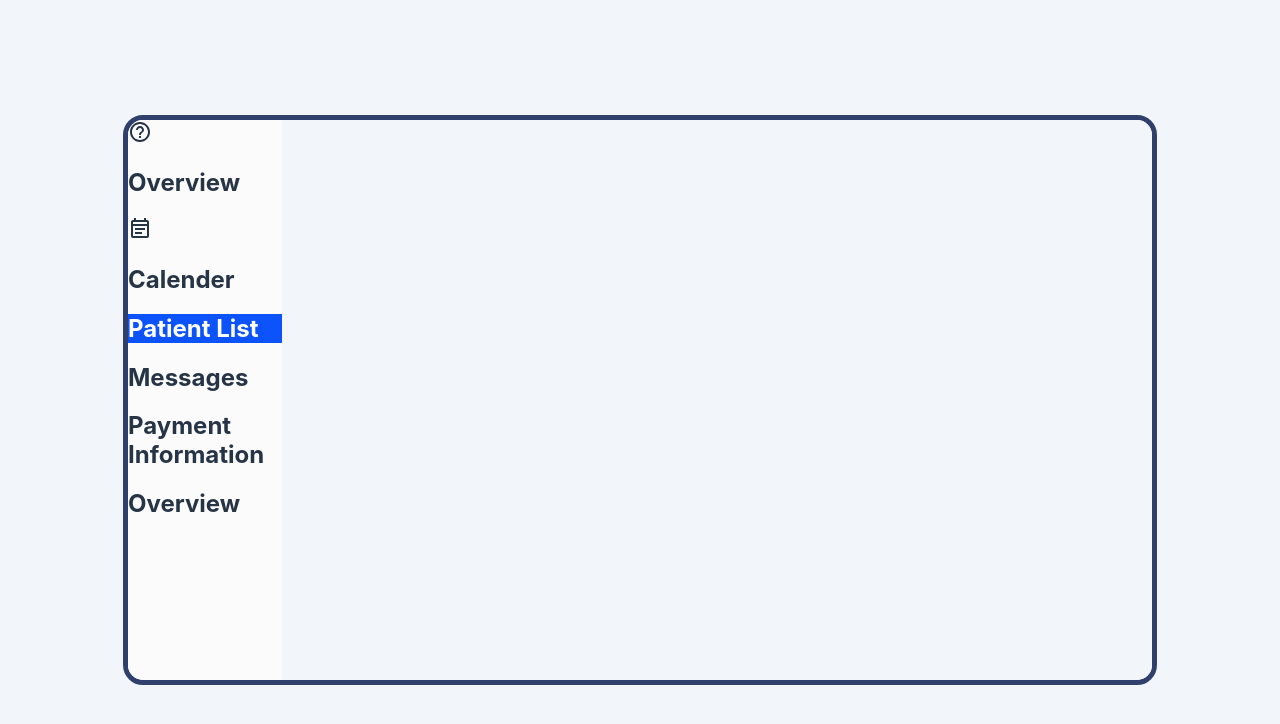
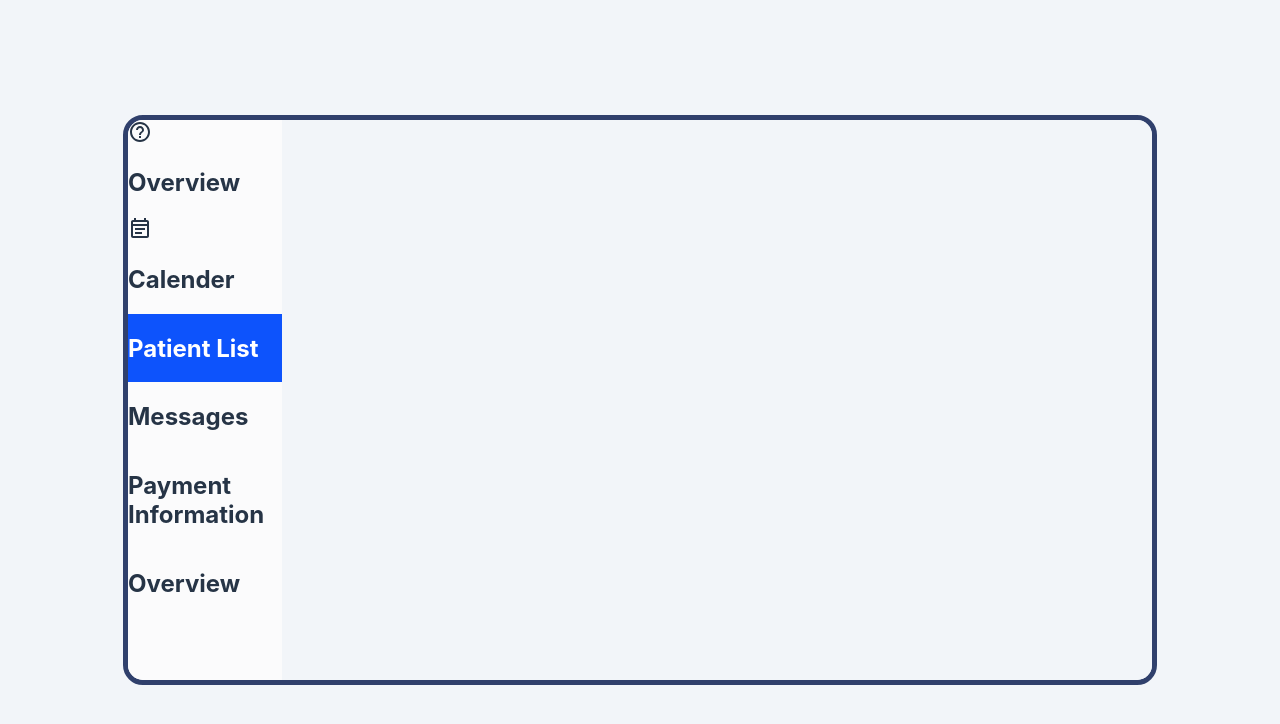
Before and after one commit to rajeshmn47/assignment, a React (Create React App) app: page / in a window 1280 px wide. Shown: the top 724 px of the page. Built offline with nearby package versions, Linux system fonts and the light colour scheme.

Commit message:
last commit

```diff
--- a/src/App.css
+++ b/src/App.css
@@ -33,3 +33,6 @@ overflow: hidden;
   color: #FFFFFF;
 
 }
+.item{
+  display: flex;
+}
--- a/src/maindiv.js
+++ b/src/maindiv.js
@@ -15,16 +15,16 @@ export const Maindiv=()=>{
         <EventNoteOutlinedIcon/>
 <h2>Calender</h2>
     </div>
-    <div className='select'>
+    <div className='item select'>
 <h2>Patient List</h2>
     </div>
-    <div>
+    <div className='item'>
 <h2>Messages</h2>
     </div>
-    <div>
+    <div className='item'>
 <h2>Payment Information</h2>
     </div>
-    <div>
+    <div className='item'>
 <h2>Overview</h2>
     </div>
     </div>
```
